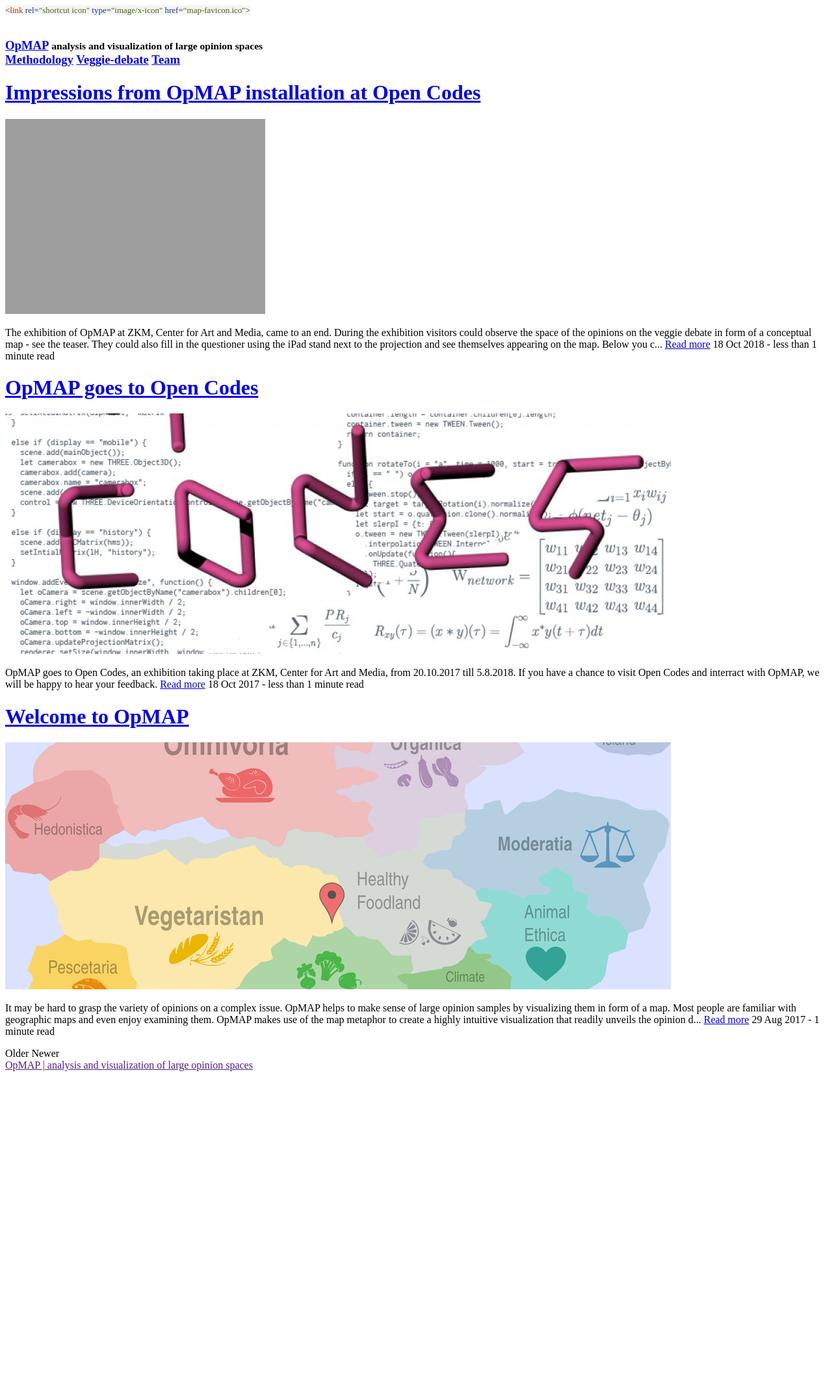
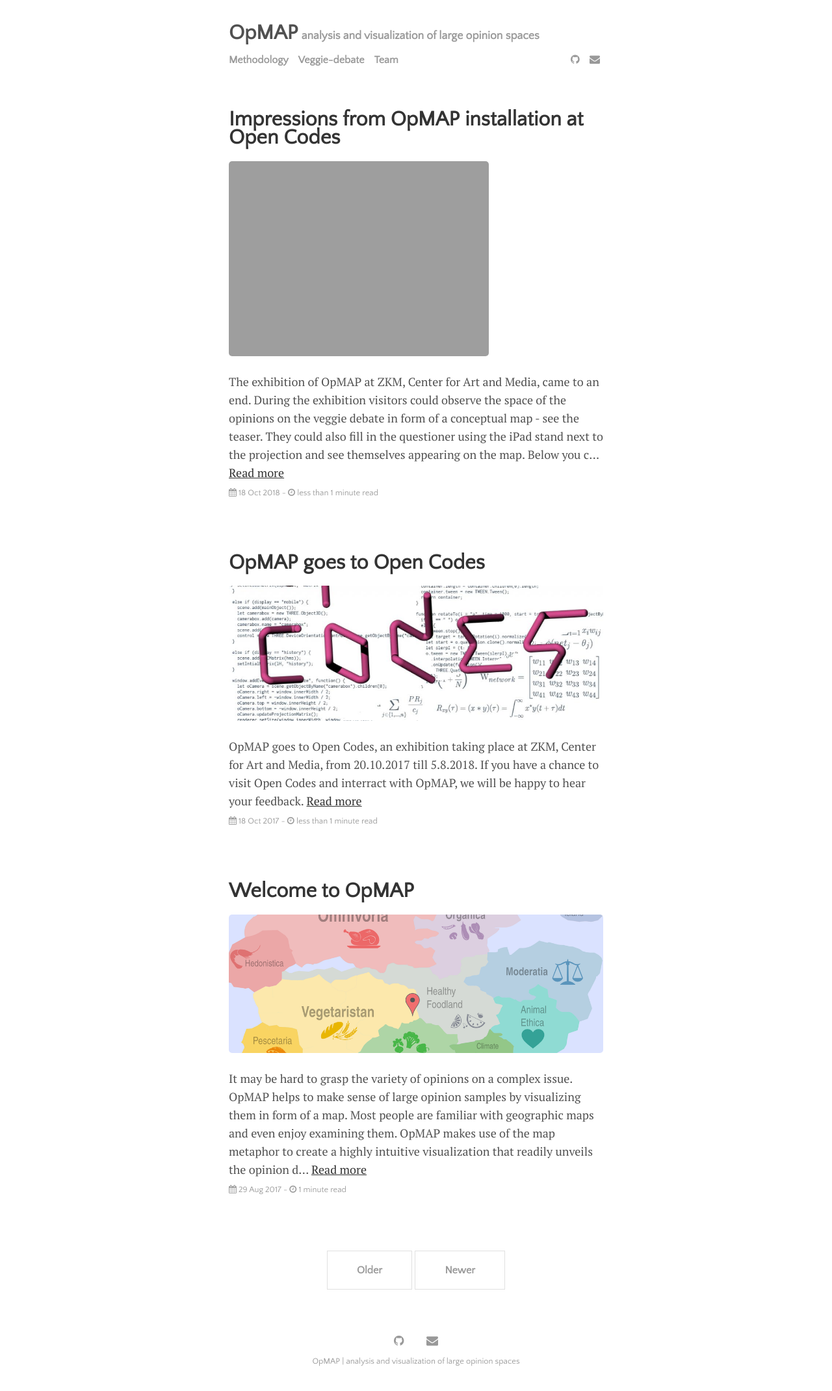
Before and after one commit to opmap/opmap.github.io, a Jekyll site: the page built from index.html, in a window 1280 px wide. Shown: the whole page at 65% size. Built offline with Jekyll 4.4.1, drawn with Linux system fonts in a browser that asks for light colours; nearby versions of some CDN libraries; the list of posts is cut into pages by our own code; before the commit the page ends 1656 px from its top, so only the background shows below that.

Commit message:
Update head.html

```diff
--- a/_includes/head.html
+++ b/_includes/head.html
@@ -1,22 +1,32 @@
-<!DOCTYPE html PUBLIC "-//W3C//DTD HTML 4.01//EN" "http://www.w3.org/TR/html4/strict.dtd">
-<html>
 <head>
-  <meta http-equiv="Content-Type" content="text/html; charset=utf-8">
-  <meta http-equiv="Content-Style-Type" content="text/css">
-  <title>{% if page.title == "Home" %} {{ site.data.settings.title }} | {{ site.data.settings.tagline }} {% else %} {{ page.title }} | {{ site.data.settings.title }} {% endif %}</title>
-  <meta name="Generator" content="Cocoa HTML Writer">
-  <meta name="CocoaVersion" content="2113.3">
-  <style type="text/css">
-    p.p1 {margin: 0.0px 0.0px 0.0px 0.0px; font: 13.0px '.AppleSystemUIFontMonospaced'; color: #000000; -webkit-text-stroke: #000000}
-    span.s1 {font-kerning: none; color: #23262a; background-color: #f4f4f4; -webkit-text-stroke: 0px #23262a}
-    span.s2 {font-kerning: none; color: #a63f05; background-color: #f4f4f4; -webkit-text-stroke: 0px #a63f05}
-    span.s3 {font-kerning: none; color: #084080; background-color: #f4f4f4; -webkit-text-stroke: 0px #084080}
-    span.s4 {font-kerning: none; color: #45690d; background-color: #f4f4f4; -webkit-text-stroke: 0px #45690d}
-    span.s5 {font: 12.0px Times; font-kerning: none}
-  </style>
+
+  <title>
+    {% if page.title == "Home" %}
+      {{ site.data.settings.title }} | {{ site.data.settings.tagline }}
+    {% else %}
+      {{ page.title }} | {{ site.data.settings.title }}
+    {% endif %}
+  </title>
+
+  <meta name="viewport" content="width=device-width, initial-scale=1">
+
+  <link rel="stylesheet" href="{{ site.github.url }}/assets/css/main.css">
+  <link rel="stylesheet" href="{{ site.github.url }}/assets/css/syntax.css">
+  <!-- RSS-v2.0
+  <link href="{{ site.github.url }}/feed.xml" type="application/rss+xml" rel="alternate" title="{{ site.data.settings.title }} | {{ site.data.settings.tagline }}"/>
+  //-->
+
+  <link rel="stylesheet" href="https://fonts.googleapis.com/css?family=PT+Serif:400,400italic,700%7CPT+Sans:400">
+  <link rel="stylesheet" href="https://fonts.googleapis.com/css?family=Source+Code+Pro">
+  <link rel="stylesheet" href="https://fonts.googleapis.com/css?family=Quattrocento+Sans">
+  <link rel="stylesheet" href="https://cdnjs.cloudflare.com/ajax/libs/font-awesome/4.6.3/css/font-awesome.min.css">
+
+  <script type="text/javascript" async
+    src="https://cdn.mathjax.org/mathjax/latest/MathJax.js?config=TeX-MML-AM_CHTML">
+  </script>
+
+  {% include google-analytics.html %}
+  <!-- Use Atom -->
+  {% feed_meta %}
+
 </head>
-<body>
-<p class="p1"><span class="s1">&lt;</span><span class="s2">link</span><span class="s1"> </span><span class="s3">rel</span><span class="s1">=</span><span class="s4">"shortcut icon"</span><span class="s1"> </span><span class="s3">type</span><span class="s1">=</span><span class="s4">"image/x-icon"</span><span class="s1"> </span><span class="s3">href</span><span class="s1">=</span><span class="s4">“map-favicon.ico"</span><span class="s1">&gt;</span><span class="s5"><br>
-{% include google-analytics.html %} {% feed_meta %}<span class="Apple-converted-space"> </span></span></p>
-</body>
-</html>
```
